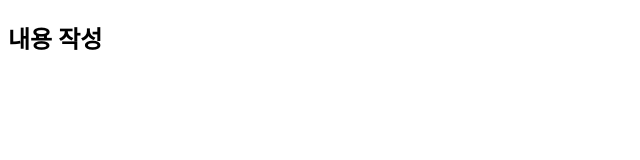
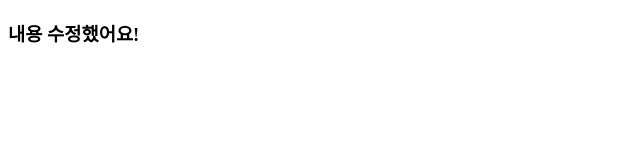
Before and after one commit to patiname/git_base_23_08_30, a plain HTML site: page index.html in a window 1280 px wide. Shown: the whole page, without its empty margins (0-640 px from the left). Drawn offline with Linux system fonts and the light colour scheme.

Commit message:
두번째 내용 수정

```diff
--- a/index.html
+++ b/index.html
@@ -6,6 +6,7 @@
     <title>git base</title>
 </head>
 <body>
-    <h2>내용 작성</h2>
+    <!-- <h2>내용 작성</h2> -->
+    <h3>내용 수정했어요!</h3>
 </body>
 </html>
```
